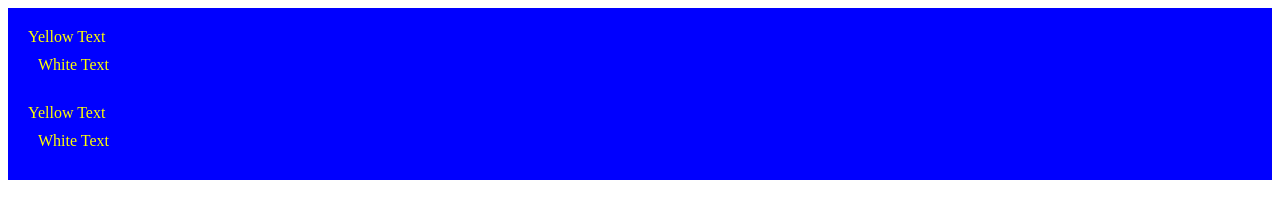
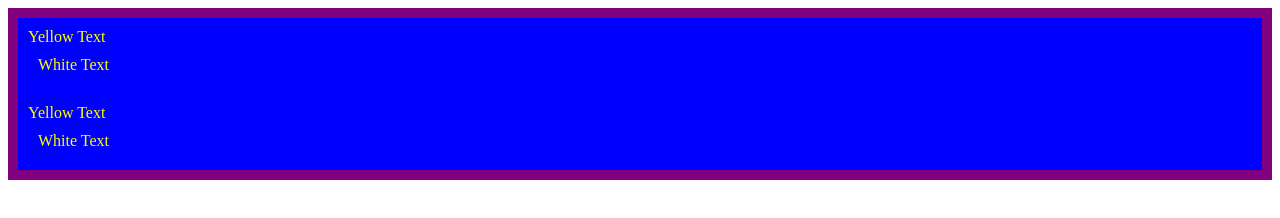
Before and after one commit to DarkXerXerS/course-review, a plain HTML site: page 7.0+CSS+Cascade/7.0 CSS Cascade/index.html in a window 1280 px wide. Drawn offline with Linux system fonts and the light colour scheme.

Commit message:
css project

```diff
--- a/7.0+CSS+Cascade/7.0 CSS Cascade/style.css
+++ b/7.0+CSS+Cascade/7.0 CSS Cascade/style.css
@@ -10,3 +10,8 @@ p {
   margin: 0;
   padding: 0;
 }
+
+#outer-box {
+  background-color: purple;
+  /* padding: 10px; */
+}
```
